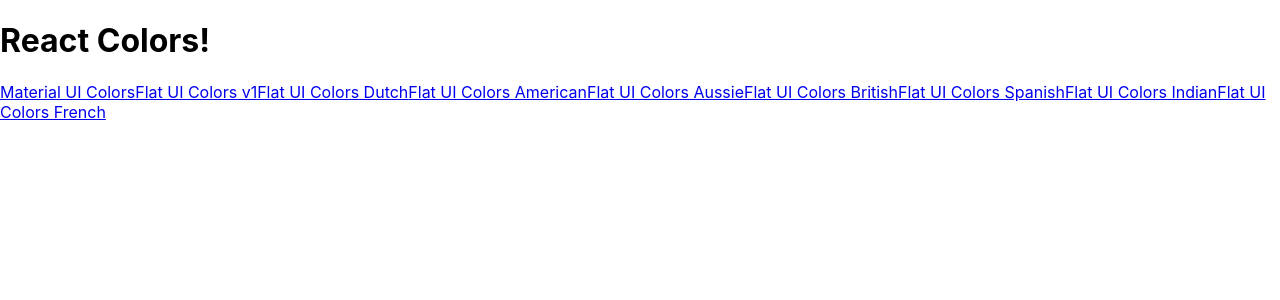
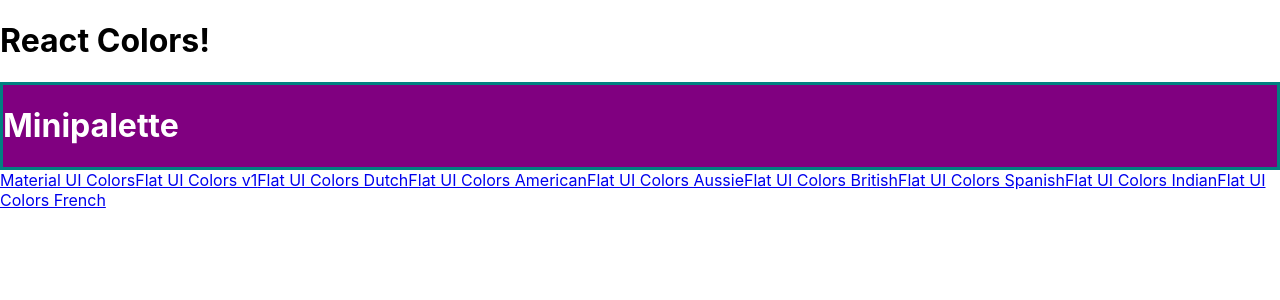
Before and after one commit to josewhitetower/color-app, a React (Create React App) app: page / in a window 1280 px wide. Shown: the top 300 px of the page. Built offline with nearby package versions, Linux system fonts and the light colour scheme.

Commit message:
added withSytles HOC

```diff
--- a/package.json
+++ b/package.json
@@ -5,6 +5,7 @@
   "dependencies": {
     "@material-ui/core": "^4.5.1",
     "@material-ui/icons": "^4.5.1",
+    "@material-ui/styles": "^4.5.0",
     "chroma-js": "^2.0.6",
     "rc-slider": "^8.7.1",
     "react": "^16.10.2",
--- /dev/null
+++ b/src/components/MiniPalette.js
@@ -0,0 +1,27 @@
+import React from "react";
+import { withStyles } from "@material-ui/styles";
+
+const styles = {
+  main: {
+    backgroundColor: "purple",
+    border: "3px solid teal",
+    " & h1": {
+      color: "white"
+    }
+  },
+  secondary: {
+    backgroundColor: "pink"
+  }
+};
+
+function MiniPalette(props) {
+  const { classes } = props;
+  console.log(classes);
+  return (
+    <div className={classes.main}>
+      <h1>Minipalette</h1>
+    </div>
+  );
+}
+
+export default withStyles(styles)(MiniPalette);
--- a/src/components/PaletteList.js
+++ b/src/components/PaletteList.js
@@ -1,14 +1,20 @@
-import React, { Component } from 'react'
-import {Link} from 'react-router-dom'
+import React, { Component } from "react";
+import { Link } from "react-router-dom";
+import MiniPalette from "./MiniPalette";
 
 export default class PaletteList extends Component {
   render() {
-        const {palettes} = this.props
+    const { palettes } = this.props;
     return (
       <div>
         <h1>React Colors!</h1>
-                {palettes.map(palette => <Link to={`/palette/${palette.id}`} key={palette.id}>{palette.paletteName}</Link>)}
+        <MiniPalette />
+        {palettes.map(palette => (
+          <Link to={`/palette/${palette.id}`} key={palette.id}>
+            {palette.paletteName}
+          </Link>
+        ))}
       </div>
-        )
+    );
   }
 }
```
Also changed, not shown: 1 other file (tests, documents, lock files or other folders). Lines whose indentation alone changed are shown as unchanged.
